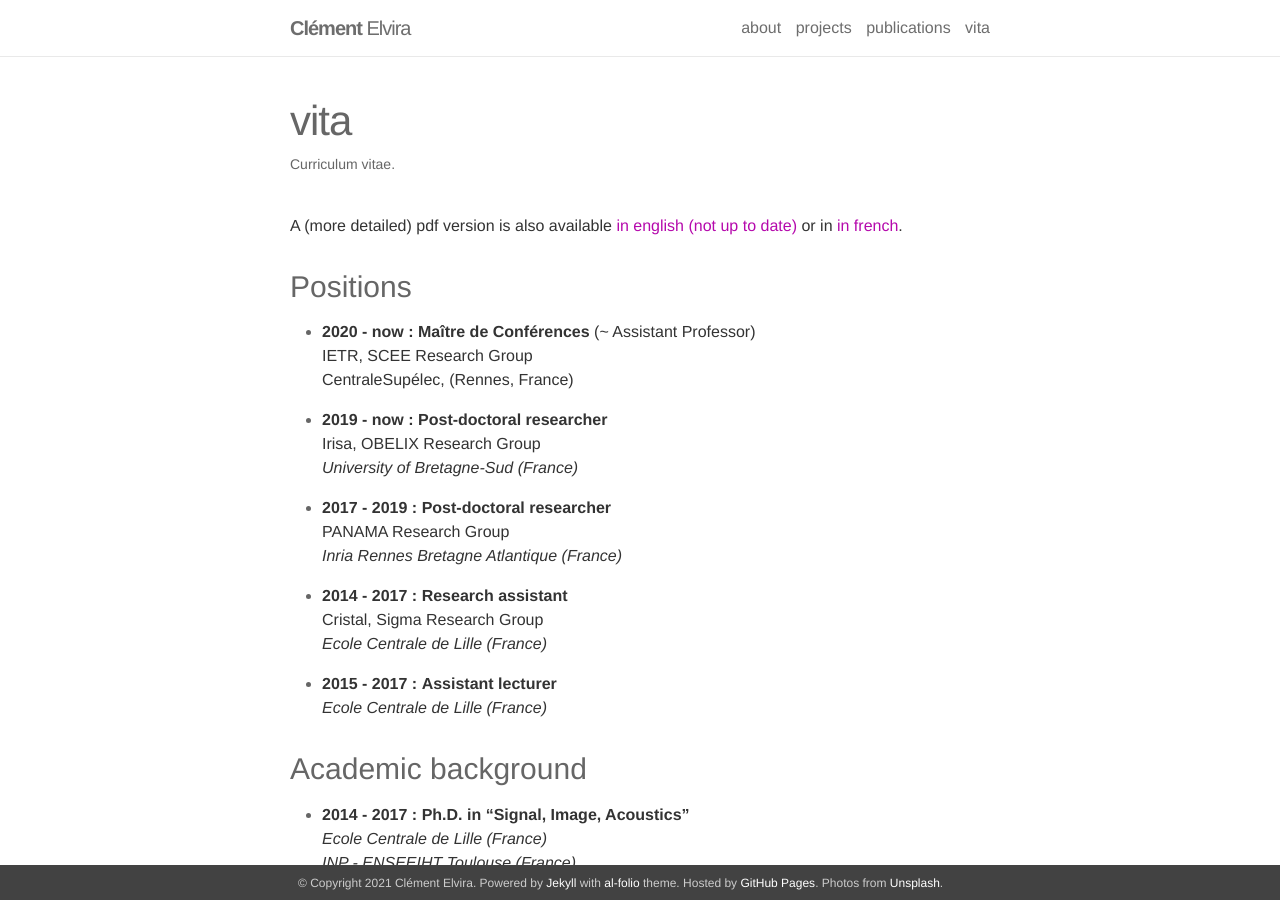
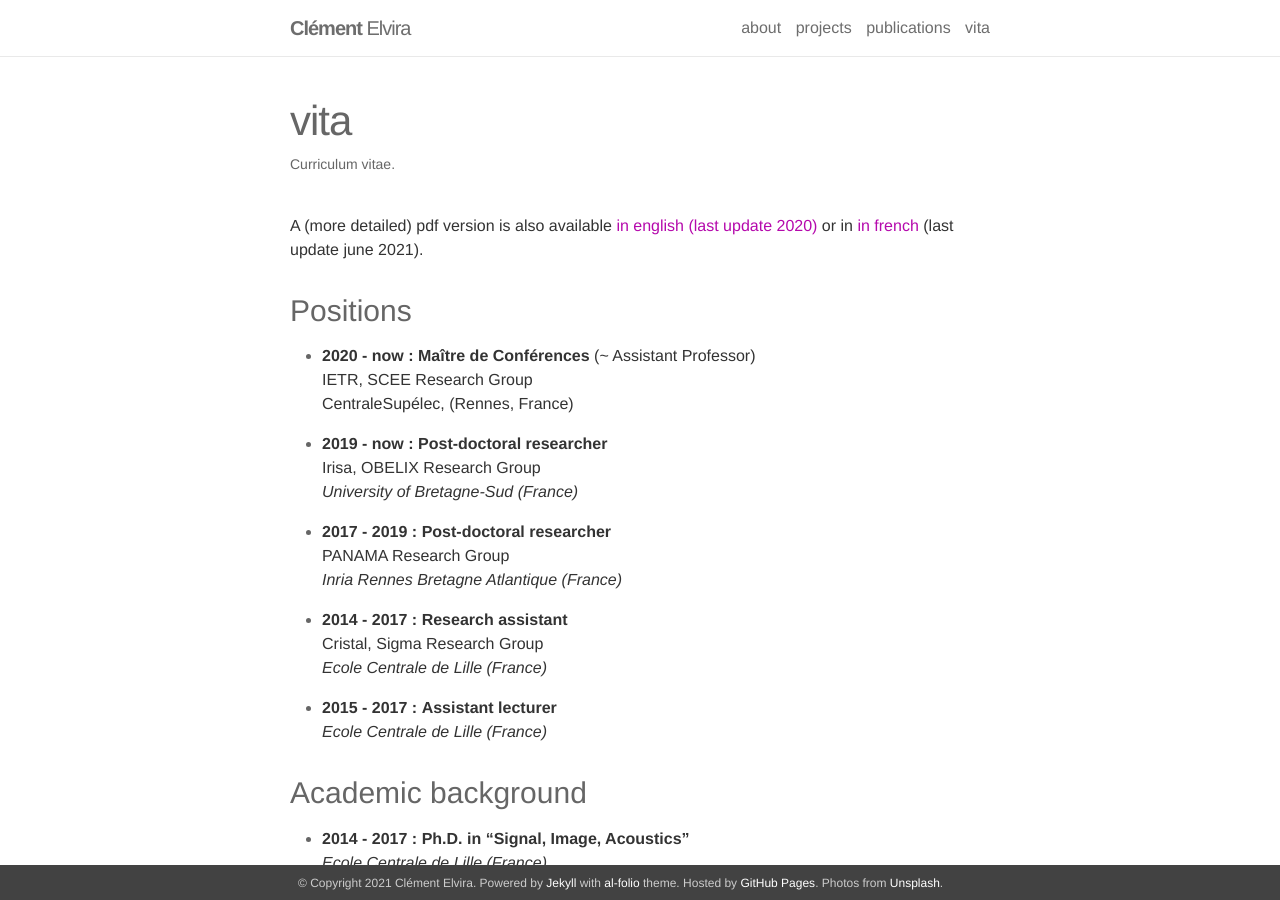
Before and after one commit to c-elvira/c-elvira.github.io-old, a Jekyll site: the page built from _pages/vita.md, in a window 1280 px wide and 900 px high. Built offline with Jekyll 4.4.1, drawn with Linux system fonts in a browser that asks for light colours; nearby versions of some CDN libraries.

Commit message:
Test update page

```diff
--- a/_pages/vita.md
+++ b/_pages/vita.md
@@ -6,7 +6,7 @@ description: Curriculum vitae.
 ---
 
 
-A (more detailed) pdf version is also available [in english (not up to date)](../pdf/cv_en.pdf) or in [in french](../pdf/cv_fr.pdf).
+A (more detailed) pdf version is also available [in english (last update 2020)](../pdf/cv_en.pdf) or in [in french](../pdf/cv_fr.pdf) (last update june 2021).
 
 ### Positions
 
```
